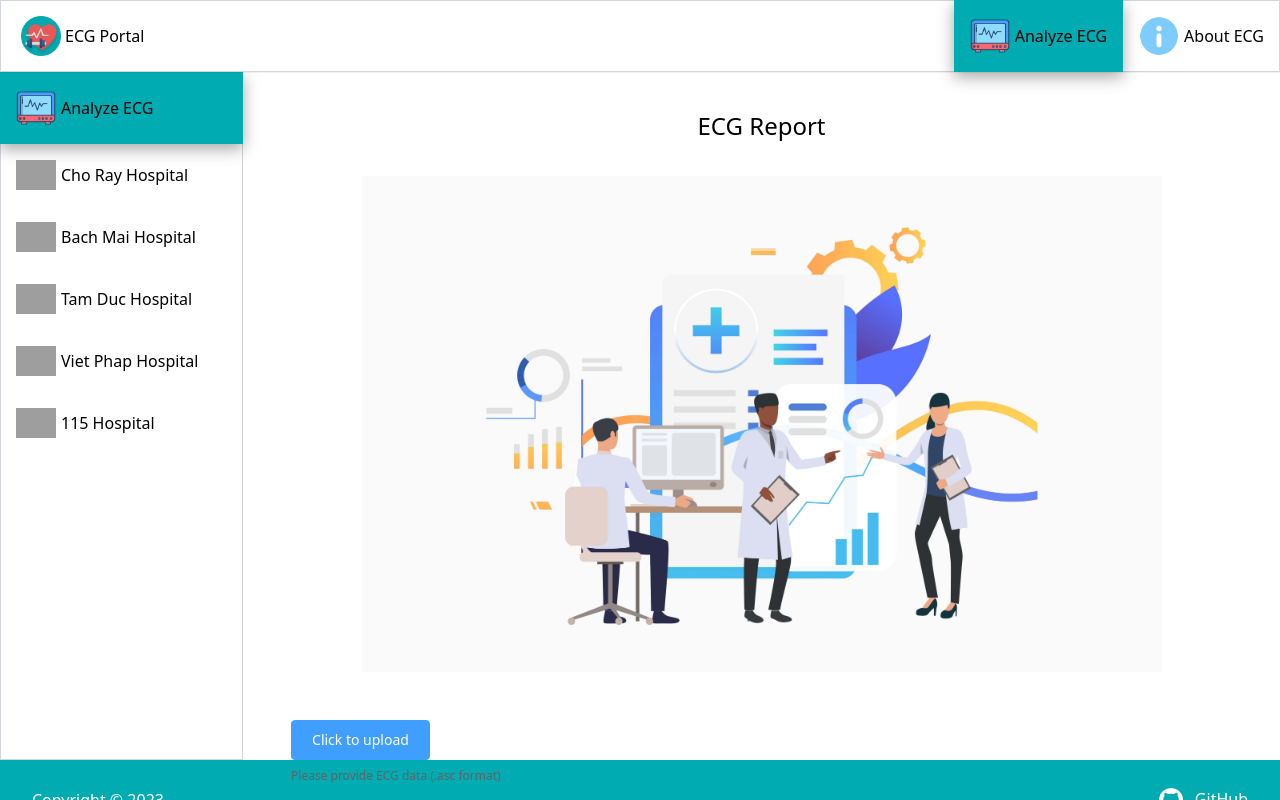
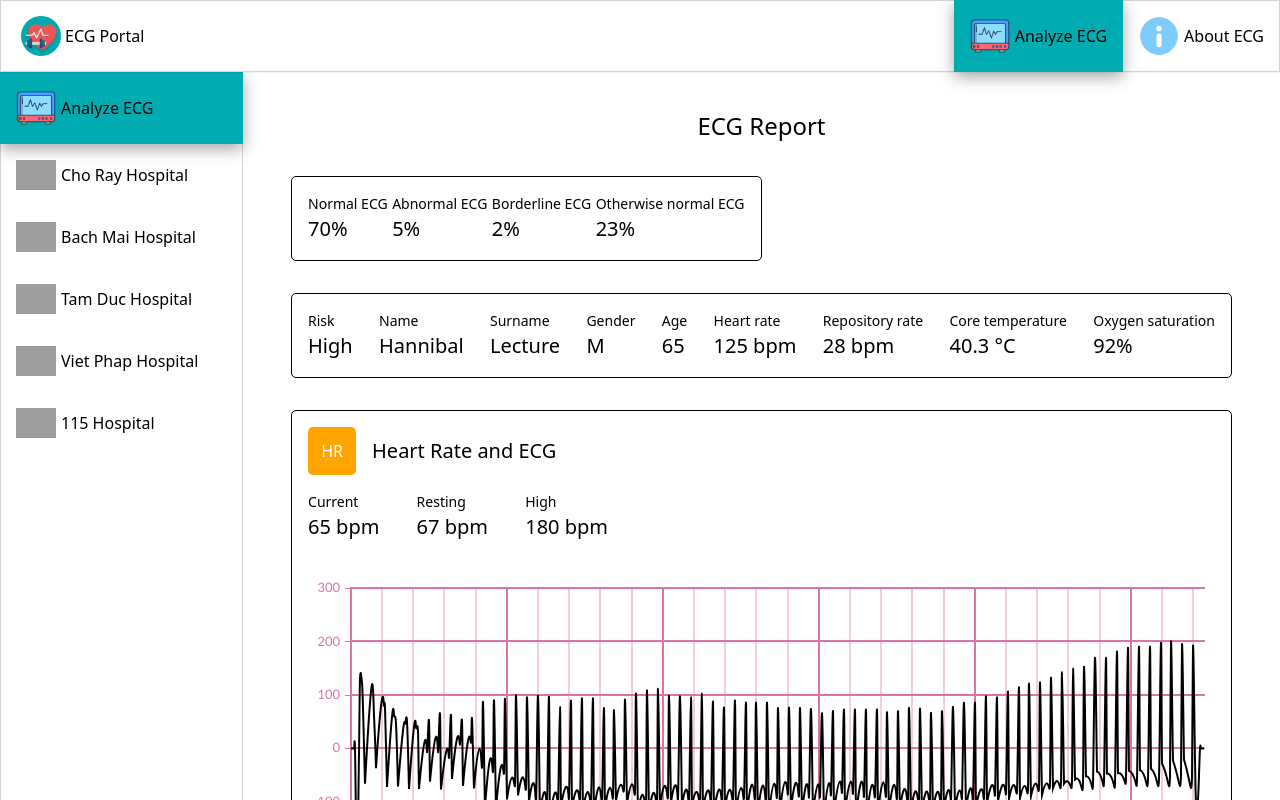
Before and after one commit to ngtruongthanh98/swarm-learning-to-detect-heart-diseases-by-ecg, a Nuxt app in the folder ecg-portal/: page /analyze-ecg in a window 1280 px wide. Shown: the top 800 px of the page. Built offline with nearby package versions, Linux system fonts and the light colour scheme; grey boxes are pictures that could not be loaded.

Commit message:
feat: ECG report UI

```diff
--- /dev/null
+++ b/ecg-portal/components/EcgDetails/index.vue
@@ -0,0 +1,257 @@
+<template>
+  <div class="ecg-details-container">
+    <div class="result-ecg">
+      <div
+        v-for="(ele, index) in RESULT_DATA_MOCK"
+        class="result-ecg__item"
+        :key="index"
+      >
+        <div class="title">{{ ele.title }}</div>
+        <div class="value">{{ ele.value }}</div>
+      </div>
+    </div>
+
+    <div class="general-info">
+      <div
+        v-for="(ele, index) in GENERAL_DATA_MOCK"
+        class="general-info__item"
+        :key="index"
+      >
+        <div class="title">{{ ele.title }}</div>
+        <div class="value">{{ ele.value }}</div>
+      </div>
+    </div>
+
+    <div class="heart-rate-and-ecg">
+      <div class="heart-rate-and-ecg__header">
+        <div class="header-icon">
+          <div class="content">HR</div>
+        </div>
+
+        <div class="title">Heart Rate and ECG</div>
+      </div>
+
+      <div class="heart-rate-container">
+        <div class="heart-rate-container__header">
+          <div class="heart-rate-container__header-left">
+            <div
+              v-for="(ele, index) in HEART_RATE_DATA_MOCK"
+              :key="index"
+              class="item"
+            >
+              <div class="title">
+                {{ ele.title }}
+              </div>
+              <div class="value">
+                {{ ele.value }}
+              </div>
+            </div>
+          </div>
+        </div>
+
+        <ecg-viewer />
+      </div>
+    </div>
+  </div>
+</template>
+
+<script>
+import EcgViewer from '@/components/EcgViewer'
+
+export default {
+  components: {
+    EcgViewer,
+  },
+  data() {
+    return {
+      GENERAL_DATA_MOCK: [
+        {
+          title: 'Risk',
+          value: 'High',
+        },
+        {
+          title: 'Name',
+          value: 'Hannibal',
+        },
+        {
+          title: 'Surname',
+          value: 'Lecture',
+        },
+        {
+          title: 'Gender',
+          value: 'M',
+        },
+        {
+          title: 'Age',
+          value: '65',
+        },
+        {
+          title: 'Heart rate',
+          value: '125 bpm',
+        },
+        {
+          title: 'Repository rate',
+          value: '28 bpm',
+        },
+        {
+          title: 'Core temperature',
+          value: '40.3 °C',
+        },
+        {
+          title: 'Oxygen saturation',
+          value: '92%',
+        },
+      ],
+      HEART_RATE_DATA_MOCK: [
+        {
+          title: 'Current',
+          value: '65 bpm',
+        },
+        {
+          title: 'Resting',
+          value: '67 bpm',
+        },
+        {
+          title: 'High',
+          value: '180 bpm',
+        },
+      ],
+      RESULT_DATA_MOCK: [
+        {
+          title: 'Normal ECG',
+          value: '70%',
+        },
+        {
+          title: 'Abnormal ECG',
+          value: '5%',
+        },
+        {
+          title: 'Borderline ECG',
+          value: '2%',
+        },
+        {
+          title: 'Otherwise normal ECG',
+          value: '23%',
+        },
+      ],
+    }
+  },
+}
+</script>
+
+<style lang="scss" scoped>
+.ecg-details-container {
+  display: flex;
+  flex-direction: column;
+  padding: 0 48px;
+
+  .general-info {
+    display: flex;
+    justify-content: space-between;
+
+    border: 1px solid black;
+    border-radius: 5px;
+    width: 100%;
+    padding: 16px;
+    margin-top: 32px;
+
+    &__item {
+      display: flex;
+      flex-direction: column;
+
+      .title {
+        font-size: 14px;
+      }
+
+      .value {
+        font-size: 20px;
+      }
+    }
+  }
+
+  .result-ecg {
+    display: flex;
+    justify-content: space-between;
+
+    padding: 16px;
+    width: 50%;
+    border: 1px solid black;
+    border-radius: 5px;
+
+    &__item {
+      display: flex;
+      flex-direction: column;
+
+      .title {
+        font-size: 14px;
+      }
+
+      .value {
+        font-size: 20px;
+      }
+    }
+  }
+
+  .heart-rate-and-ecg {
+    margin-top: 32px;
+    width: 100%;
+
+    border: 1px solid black;
+    border-radius: 5px;
+
+    &__header {
+      display: flex;
+      align-items: center;
+      padding: 16px;
+
+      .header-icon {
+        background-color: orange;
+        width: 48px;
+        height: 48px;
+        border-radius: 5px;
+
+        display: flex;
+        align-items: center;
+        justify-content: center;
+
+        .content {
+          color: white;
+        }
+      }
+
+      .title {
+        margin-left: 16px;
+        font-size: 20px;
+        font-weight: 500;
+      }
+    }
+
+    .heart-rate-container {
+      padding: 0 16px;
+
+      &__header {
+        margin-bottom: 36px;
+
+        &-left {
+          display: flex;
+          justify-content: space-between;
+          max-width: 300px;
+
+          .item {
+            display: flex;
+            flex-direction: column;
+
+            .title {
+              font-size: 14px;
+            }
+
+            .value {
+              font-size: 20px;
+            }
+          }
+        }
+      }
+    }
+  }
+}
+</style>
--- a/ecg-portal/components/footer/Footer.vue
+++ b/ecg-portal/components/footer/Footer.vue
@@ -50,5 +50,7 @@ export default {
   padding: 0 32px;
 
   color: $white-color;
+  position: relative;
+  z-index: 99;
 }
 </style>
--- a/ecg-portal/components/subheader/Subheader.vue
+++ b/ecg-portal/components/subheader/Subheader.vue
@@ -5,7 +5,7 @@
 </template>
 
 <script>
-import EcgViewer from '../EcgViewer/EcgViewer'
+import EcgViewer from '../EcgViewer'
 
 export default {
   name: 'VmSubheader',
--- a/ecg-portal/pages/analyze-ecg/index.vue
+++ b/ecg-portal/pages/analyze-ecg/index.vue
@@ -4,14 +4,16 @@
     <div class="analyze-page__main">
       <div class="title">ECG Report</div>
 
-      <div class="image-container">
+      <!-- <div class="image-container">
         <img
           src="@/static/images/analyze-pic.jpg"
           alt="No data image"
           width="800px"
           class="no-data-image"
         />
-      </div>
+      </div> -->
+
+      <ecg-details class="info-container" />
 
       <div class="button-container">
         <upload-button
@@ -31,6 +33,7 @@
 import Sidebar from '@/components/Sidebar'
 import UploadButton from '@/components/UploadButton'
 import NormalButton from '@/components/NormalButton'
+import EcgDetails from '@/components/EcgDetails'
 
 export default {
   name: 'Analyze-ECG-page',
@@ -38,6 +41,7 @@ export default {
     Sidebar,
     UploadButton,
     NormalButton,
+    EcgDetails,
   },
 }
 </script>
@@ -57,7 +61,8 @@ export default {
       text-align: center;
     }
 
-    .image-container {
+    .image-container,
+    .info-container {
       margin-top: 32px;
       padding-bottom: 48px;
       display: flex;
@@ -69,6 +74,7 @@ export default {
       width: 100%;
 
       padding-left: 48px;
+      padding-bottom: 48px;
 
       .upload-btn {
         height: 40px;
--- a/ecg-portal/pages/hospital/_id.vue
+++ b/ecg-portal/pages/hospital/_id.vue
@@ -3,6 +3,26 @@
     <sidebar />
     <div class="hospital-page__main">
       <h1 class="title">{{ hospitalName }}</h1>
+
+      <div class="image-container">
+        <img
+          src="@/static/images/analyze-pic.jpg"
+          alt="No data image"
+          width="800px"
+          class="no-data-image"
+        />
+      </div>
+
+      <div class="button-container">
+        <upload-button
+          button-name="Click to upload"
+          upload-tip="Please provide ECG data (.asc format)"
+          className="upload-btn"
+          buttonClass="custom-btn"
+        />
+
+        <!-- <normal-button button-name="Delete" className="delete-btn" /> -->
+      </div>
     </div>
   </div>
 </template>
@@ -10,12 +30,16 @@
 <script>
 import { HOSPITAL_CONFIG } from '@/constants'
 import Sidebar from '@/components/Sidebar'
+import UploadButton from '@/components/UploadButton'
+import NormalButton from '@/components/NormalButton'
 
 export default {
   name: 'hospital-id',
 
   components: {
     Sidebar,
+    UploadButton,
+    NormalButton,
   },
 
   validate({ params }) {
@@ -53,11 +77,11 @@ export default {
 
   &__main {
     width: 100%;
-    background-color: pink;
 
     .title {
       margin-top: 36px;
       font-size: 24px;
+      text-align: center;
     }
 
     .hospital-logo {
@@ -65,6 +89,33 @@ export default {
       width: 150px;
       margin-top: 16px;
     }
+
+    .image-container {
+      margin-top: 32px;
+      padding-bottom: 48px;
+      display: flex;
+      justify-content: center;
+    }
+
+    .button-container {
+      display: flex;
+      width: 100%;
+
+      padding-left: 48px;
+      padding-bottom: 48px;
+
+      .upload-btn {
+        height: 40px;
+      }
+
+      .custom-btn {
+        height: 40px;
+      }
+
+      .delete-btn {
+        height: 40px;
+      }
+    }
   }
 }
 </style>
```
Also changed, not shown: ecg-portal/components/EcgViewer/index.vue (renamed from ecg-portal/components/EcgViewer/EcgViewer.vue).
